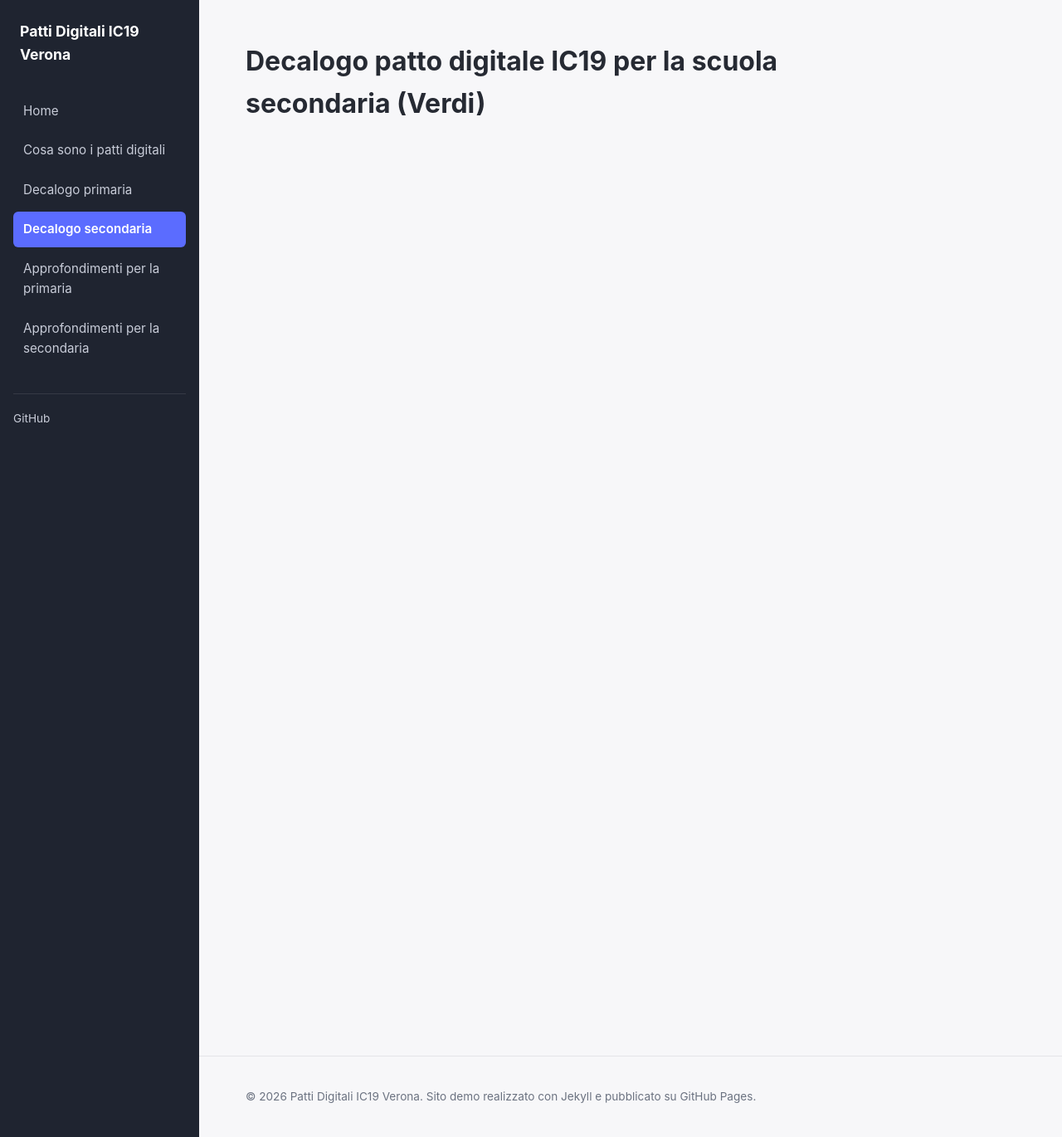
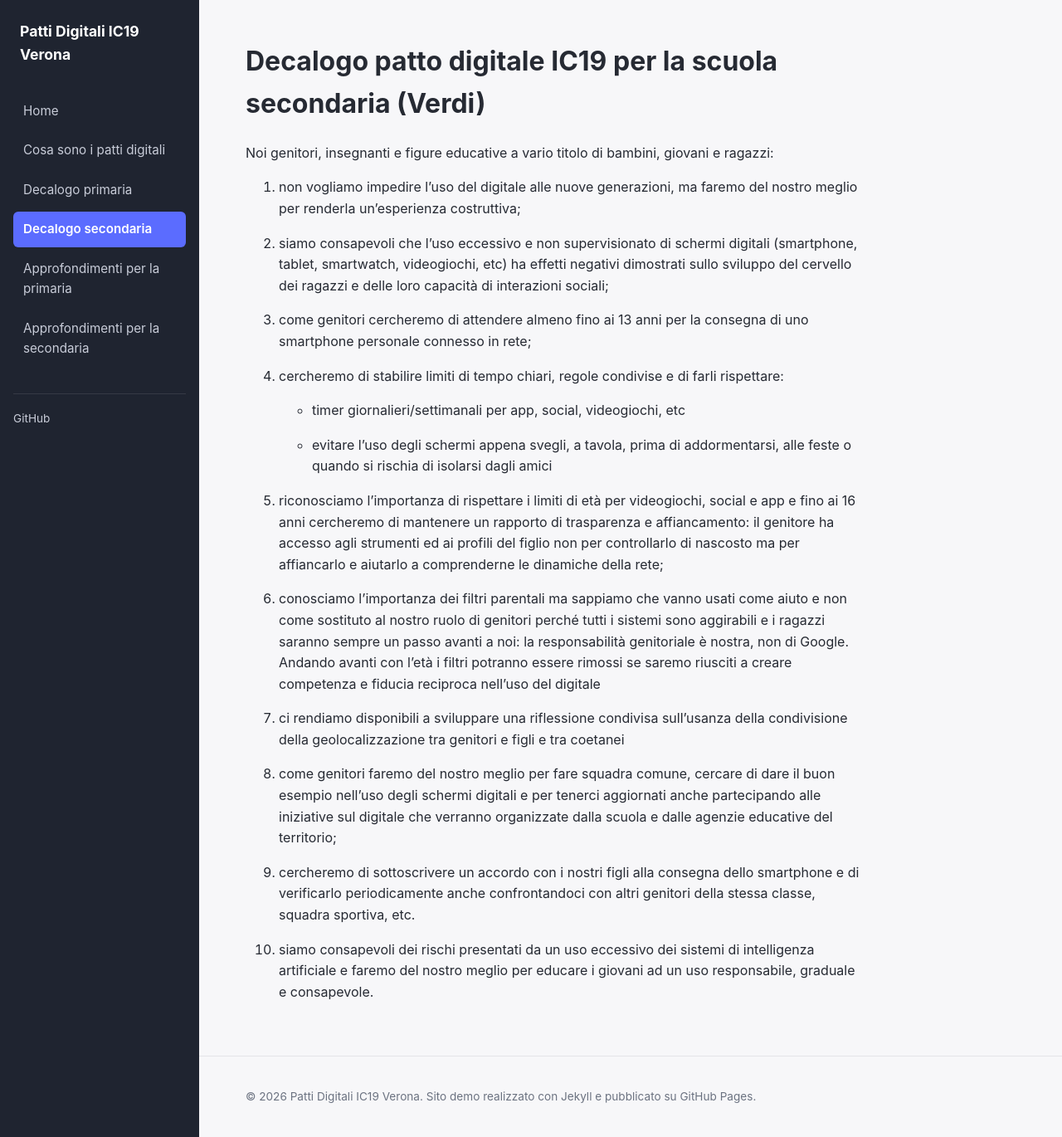
Before and after one commit to albvalente/prova, a Jekyll site: the page built from decalogo-secondaria.md, in a window 1280 px wide and 1370 px high. Shown: the whole window at 83% size. Built offline with Jekyll 4.4.1, drawn with Linux system fonts in a browser that asks for light colours.

Commit message:
Update decalogo-secondaria.md

```diff
--- a/decalogo-secondaria.md
+++ b/decalogo-secondaria.md
@@ -4,3 +4,29 @@ title: Decalogo secondaria
 permalink: /decalogo-secondaria/
 ---
 # Decalogo patto digitale IC19 per la scuola secondaria (Verdi)
+
+Noi genitori, insegnanti e figure educative a vario titolo di bambini, giovani e ragazzi:
+
+1.  non vogliamo impedire l’uso del digitale alle nuove generazioni, ma faremo del nostro meglio per renderla un’esperienza costruttiva;
+
+2.  siamo consapevoli che l’uso eccessivo e non supervisionato di schermi digitali (smartphone, tablet, smartwatch, videogiochi, etc) ha effetti negativi dimostrati sullo sviluppo del cervello dei ragazzi e delle loro capacità di interazioni sociali;
+
+3.  come genitori cercheremo di attendere almeno fino ai 13 anni per la consegna di uno smartphone personale connesso in rete;
+
+4.  cercheremo di stabilire limiti di tempo chiari, regole condivise e di farli rispettare:
+
+    *   timer giornalieri/settimanali per app, social, videogiochi, etc
+
+    *   evitare l’uso degli schermi appena svegli, a tavola, prima di addormentarsi, alle feste o quando si rischia di isolarsi dagli amici
+
+5.  riconosciamo l’importanza di rispettare i limiti di età per videogiochi, social e app e fino ai 16 anni cercheremo di mantenere un rapporto di trasparenza e affiancamento: il genitore ha accesso agli strumenti ed ai profili del figlio non per controllarlo di nascosto ma per affiancarlo e aiutarlo a comprenderne le dinamiche della rete;
+
+6.  conosciamo l’importanza dei filtri parentali ma sappiamo che vanno usati come aiuto e non come sostituto al nostro ruolo di genitori perché tutti i sistemi sono aggirabili e i ragazzi saranno sempre un passo avanti a noi: la responsabilità genitoriale è nostra, non di Google. Andando avanti con l’età i filtri potranno essere rimossi se saremo riusciti a creare competenza e fiducia reciproca nell’uso del digitale
+
+7.  ci rendiamo disponibili a sviluppare una riflessione condivisa sull’usanza della condivisione della geolocalizzazione tra genitori e figli e tra coetanei
+
+8.  come genitori faremo del nostro meglio per fare squadra comune, cercare di dare il buon esempio nell’uso degli schermi digitali e per tenerci aggiornati anche partecipando alle iniziative sul digitale che verranno organizzate dalla scuola e dalle agenzie educative del territorio;
+
+9.  cercheremo di sottoscrivere un accordo con i nostri figli alla consegna dello smartphone e di verificarlo periodicamente anche confrontandoci con altri genitori della stessa classe, squadra sportiva, etc.
+
+10.  siamo consapevoli dei rischi presentati da un uso eccessivo dei sistemi di intelligenza artificiale e faremo del nostro meglio per educare i giovani ad un uso responsabile, graduale e consapevole.
```
